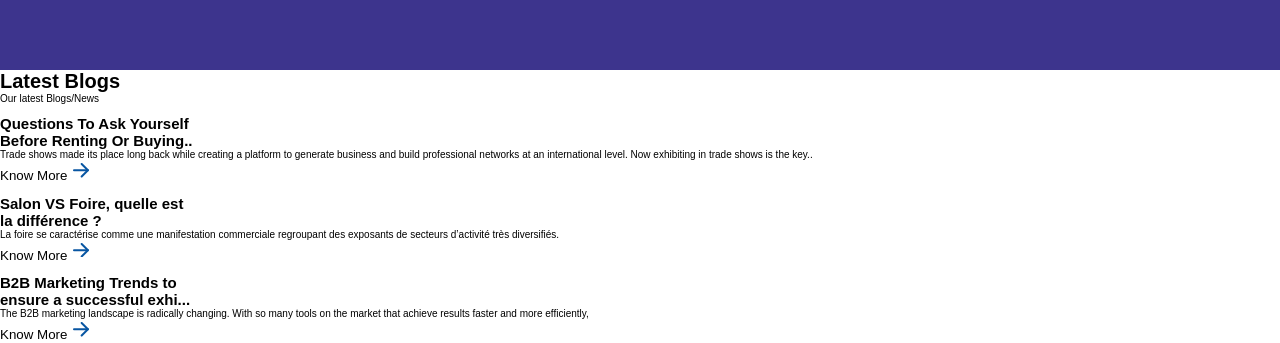
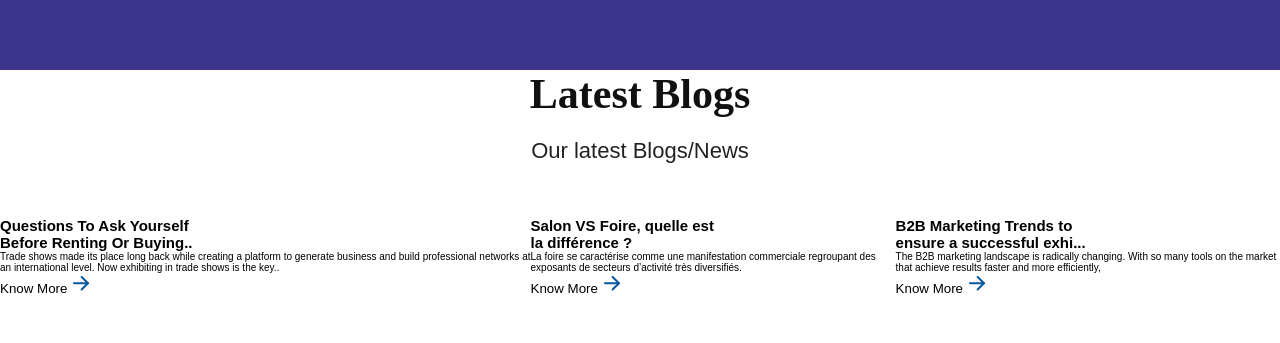
Before and after one commit to lilpardesu/BlueStone-project, a plain HTML site: page index.html in a window 1280 px wide. Shown: the part 4006-4349 px from the top of the page. After the commit the page ends 4303 px from the top, so only its background shows below. Drawn offline with Linux system fonts and the light colour scheme; a web font is replaced by a local one.

Commit message:
added style to blog-container

```diff
--- a/index.html
+++ b/index.html
@@ -495,11 +495,11 @@
       </div>
     </div>
     <div class="blog-container">
-      <div>
+      <div class="blogs-title">
         <h1>Latest Blogs</h1>
         <p>Our latest Blogs/News</p>
       </div>
-      <div>
+      <div class="cards-container">
         <div>
           <img src="" alt="" />
           <h2>
--- a/style.css
+++ b/style.css
@@ -354,14 +354,14 @@ button {
     align-items: center;
 }
 
-.whatwedo-text h1, .ourwork-text h1 {
+.whatwedo-text h1, .ourwork-text h1, .blogs-title h1{
     font-family: "Poppins-Light";
     font-size: 4.2rem;
     color: #111111;
     text-align: center;
 }
 
-.whatwedo-text p, .ourwork-text p {
+.whatwedo-text p, .ourwork-text p, .blogs-title p {
     font-family: 'Poppins-Regular', sans-serif;
     font-size: 2.2rem;
     line-height: 3rem;
@@ -619,3 +619,9 @@ button {
     display: flex;
     flex-direction: column;
 }
+
+.cards-container {
+    display: flex;
+    flex-direction: row;
+    justify-content: space-evenly;
+}
```
